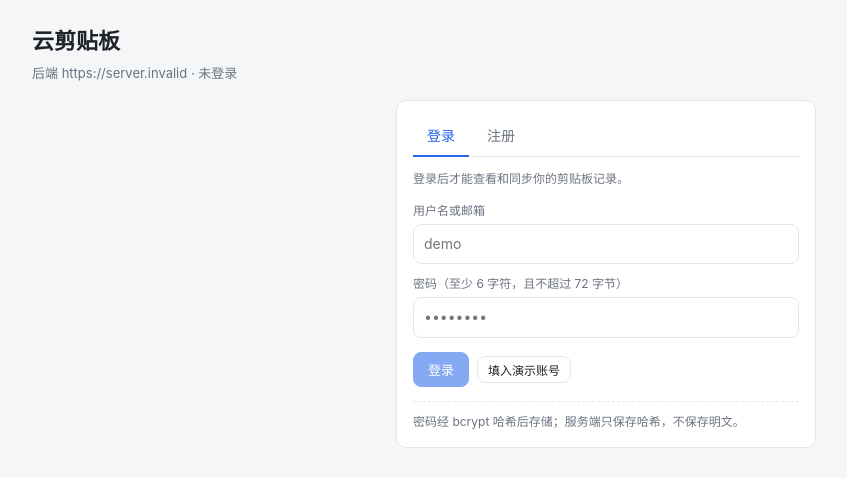
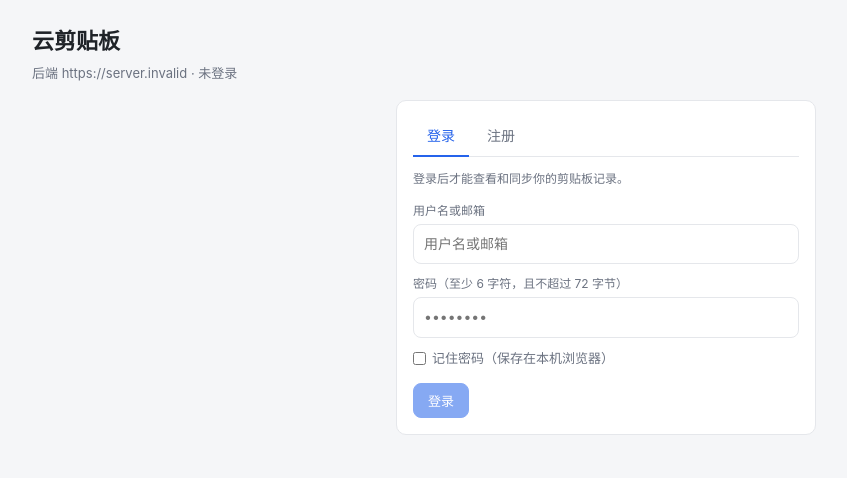
Before and after one commit to 50th/cloud-clipboard, a Vue app in the folder web/: page / in a window 1280 px wide. Shown: the top 478 px of the page, without its empty margins (34-881 px from the left). Built offline with nearby package versions, Linux system fonts and the light colour scheme; no server answers.

Commit message:
feat(web): 登录页移除演示入口并支持记住密码

```diff
--- a/web/src/components/LoginPanel.vue
+++ b/web/src/components/LoginPanel.vue
@@ -3,7 +3,7 @@
  * 登录 / 注册页（第 4 步）。
  *
  * 后端已接入真实 JWT：未登录时所有剪贴板请求都会 401，
- * 因此这里不再有"演示用户"兜底入口。
+ * 因此这里只提供真实账号的登录与注册。
  */
 import { computed, ref } from 'vue'
 
@@ -17,10 +17,71 @@ const userStore = useUserStore()
 type Mode = 'login' | 'register'
 const mode = ref<Mode>('login')
 
+/** 「记住密码」的本地存储键（只存在本机浏览器，不上传服务端） */
+const REMEMBER_KEY = 'cloud-clipboard.remembered-credentials'
+
+interface RememberedCredentials {
+  username: string
+  password: string
+}
+
 const username = ref('')
 const email = ref('')
 const password = ref('')
 const submitting = ref(false)
+const remember = ref(false)
+
+/** 读取上次保存的登录信息；解析失败时忽略并保持空表单。 */
+function loadRememberedCredentials(): void {
+  try {
+    const raw = localStorage.getItem(REMEMBER_KEY)
+    if (!raw) {
+      return
+    }
+    const saved = JSON.parse(raw) as Partial<RememberedCredentials>
+    if (saved.username) {
+      username.value = saved.username
+    }
+    if (saved.password) {
+      password.value = saved.password
+    }
+    remember.value = true
+  } catch {
+    /* 私密模式或数据损坏时忽略 */
+  }
+}
+
+loadRememberedCredentials()
+
+/** 勾选时保存账号密码，取消勾选时立即清除。 */
+function handleRememberChange(): void {
+  if (!remember.value) {
+    clearRememberedCredentials()
+  }
+}
+
+function persistRememberedCredentials(): void {
+  try {
+    if (remember.value) {
+      localStorage.setItem(
+        REMEMBER_KEY,
+        JSON.stringify({ username: username.value.trim(), password: password.value }),
+      )
+    } else {
+      localStorage.removeItem(REMEMBER_KEY)
+    }
+  } catch {
+    /* localStorage 不可用时忽略 */
+  }
+}
+
+function clearRememberedCredentials(): void {
+  try {
+    localStorage.removeItem(REMEMBER_KEY)
+  } catch {
+    /* localStorage 不可用时忽略 */
+  }
+}
 
 const isRegister = computed(() => mode.value === 'register')
 
@@ -58,9 +119,12 @@ async function handleSubmit() {
   try {
     if (isRegister.value) {
       await userStore.register(username.value.trim(), email.value.trim(), password.value)
+      // 注册的是新账号，清掉可能属于其他账号的本地记录
+      clearRememberedCredentials()
       emit('notice', { kind: 'ok', text: `注册成功，已以 ${username.value.trim()} 登录` })
     } else {
       await userStore.login(username.value.trim(), password.value)
+      persistRememberedCredentials()
       emit('notice', { kind: 'ok', text: `已登录：${username.value.trim()}` })
     }
     password.value = ''
@@ -69,13 +133,6 @@ async function handleSubmit() {
   } finally {
     submitting.value = false
   }
-}
-
-/** 一键填入本地演示账号（仅在开发环境可见） */
-function fillDemoAccount() {
-  mode.value = 'login'
-  username.value = 'demo'
-  password.value = 'demo1234'
 }
 </script>
 
@@ -112,7 +169,7 @@ function fillDemoAccount() {
           v-model="username"
           type="text"
           autocomplete="username"
-          placeholder="demo"
+          placeholder="用户名或邮箱"
           :disabled="submitting"
         />
       </label>
@@ -139,25 +196,22 @@ function fillDemoAccount() {
         />
       </label>
 
+      <label v-if="!isRegister" class="switch login__remember">
+        <input
+          v-model="remember"
+          type="checkbox"
+          :disabled="submitting"
+          @change="handleRememberChange"
+        />
+        <span>记住密码（保存在本机浏览器）</span>
+      </label>
+
       <div class="login__actions">
         <button type="submit" class="btn btn--primary" :disabled="!canSubmit">
           {{ submitLabel }}
         </button>
-        <button
-          v-if="!isRegister"
-          type="button"
-          class="btn btn--small"
-          :disabled="submitting"
-          @click="fillDemoAccount"
-        >
-          填入演示账号
-        </button>
       </div>
     </form>
-
-    <p class="login__note">
-      密码经 bcrypt 哈希后存储；服务端只保存哈希，不保存明文。
-    </p>
   </div>
 </template>
 
@@ -192,18 +246,16 @@ function fillDemoAccount() {
   font-weight: 500;
 }
 
+.login__remember {
+  margin-top: 10px;
+  font-size: 13px;
+  color: var(--text-muted);
+}
+
 .login__actions {
   display: flex;
   align-items: center;
   gap: 8px;
   margin-top: 14px;
 }
-
-.login__note {
-  margin: 14px 0 0;
-  padding-top: 10px;
-  border-top: 1px dashed var(--border);
-  color: var(--text-muted);
-  font-size: 12px;
-}
 </style>
```
